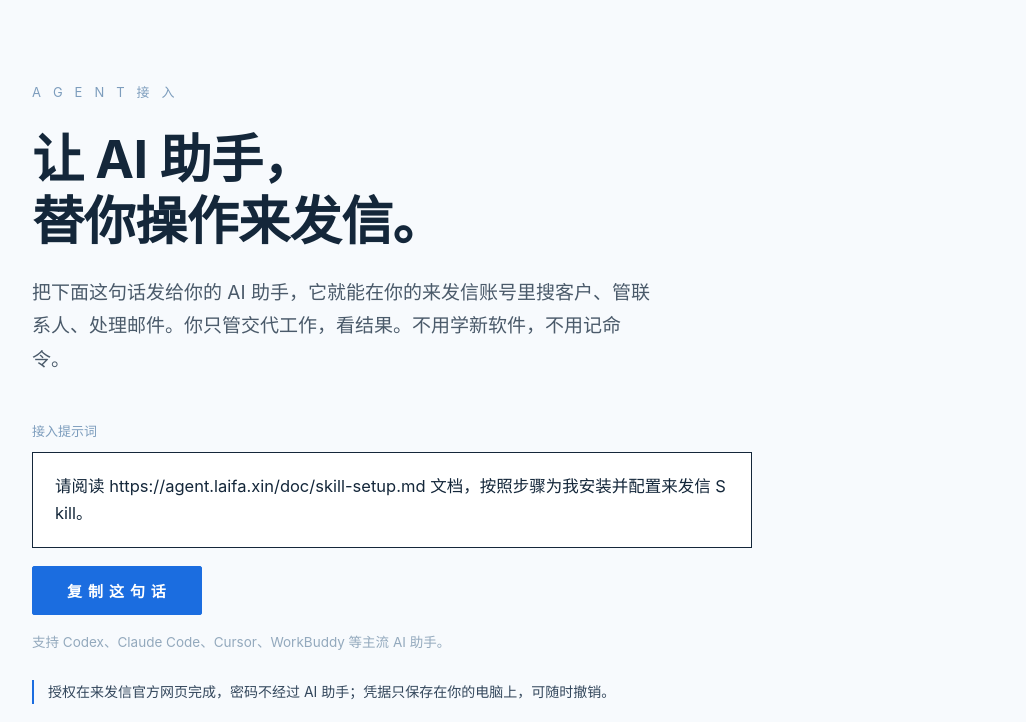
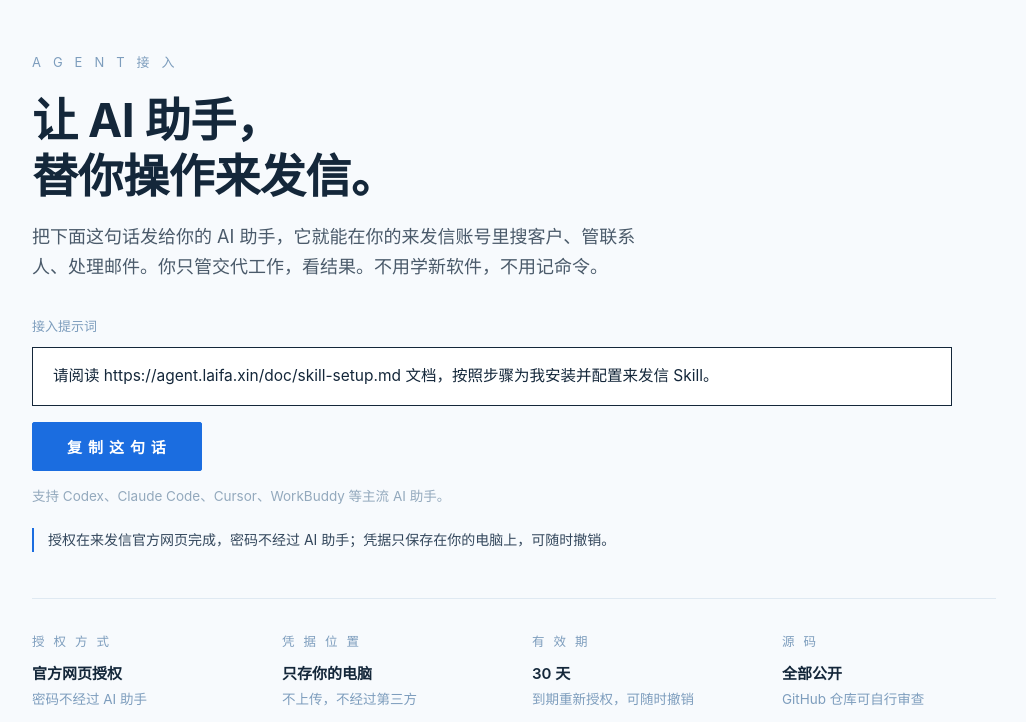
Before and after one commit to tony-apan/laifaxin-agent, a plain HTML site: page site/index.html in a window 1280 px wide. Shown: the part 78-800 px from the top of the page, without its empty margins (126-1152 px from the left). Drawn offline with Linux system fonts and the light colour scheme.

Commit message:
首屏压缩：提示词代码块改一行、Hero 间距与字号收紧

```diff
--- a/site/index.html
+++ b/site/index.html
@@ -20,20 +20,20 @@
   .nav { display:flex; gap:30px; }
   .nav a { color:#4a5a6a; text-decoration:none; font-size:14px; }
   .nav a:hover { color:#1b6de0; }
-  .hero { padding:84px 0 72px; border-bottom:1px solid #dfe9f2; }
-  .eyebrow { font-size:13px; letter-spacing:.32em; color:#7d9dbd; margin-bottom:26px; }
-  h1 { font-size:52px; line-height:1.18; font-weight:700; letter-spacing:-.01em; max-width:720px; }
-  .hero .sub { font-size:19px; color:#4a5a6a; max-width:620px; margin-top:24px; line-height:1.75; }
-  .prompt-wrap { margin-top:44px; max-width:720px; }
+  .hero { padding:54px 0 46px; border-bottom:1px solid #dfe9f2; }
+  .eyebrow { font-size:13px; letter-spacing:.32em; color:#7d9dbd; margin-bottom:20px; }
+  h1 { font-size:46px; line-height:1.2; font-weight:700; letter-spacing:-.01em; max-width:720px; }
+  .hero .sub { font-size:18px; color:#4a5a6a; max-width:620px; margin-top:18px; line-height:1.7; }
+  .prompt-wrap { margin-top:32px; max-width:920px; }
   .prompt-label { font-size:13px; color:#7d9dbd; margin-bottom:10px; }
-  .prompt-box { border:1px solid #14273a; padding:20px 22px; font-size:16.5px; line-height:1.65; word-break:break-all; background:#fff; }
-  .copy-row { display:flex; align-items:center; gap:16px; margin-top:18px; }
+  .prompt-box { border:1px solid #14273a; padding:16px 20px; font-size:15.5px; line-height:1.6; white-space:nowrap; background:#fff; }
+  .copy-row { display:flex; align-items:center; gap:16px; margin-top:16px; }
   .btn { appearance:none; border:1px solid #1b6de0; background:#1b6de0; color:#fff; font-size:15px; font-weight:600; letter-spacing:.06em; padding:13px 34px; cursor:pointer; border-radius:2px; transition:background .15s; }
   .btn:hover { background:#155cb8; }
   .copied { color:#15803d; font-size:14px; display:none; }
-  .support { font-size:13.5px; color:#93a9bd; margin-top:16px; }
-  .trust-line { font-size:14px; color:#33475c; margin-top:26px; padding-left:14px; border-left:2px solid #1b6de0; max-width:640px; }
-  .facts { display:grid; grid-template-columns:repeat(4,1fr); gap:36px; padding:40px 0; border-bottom:1px solid #dfe9f2; }
+  .support { font-size:13.5px; color:#93a9bd; margin-top:14px; }
+  .trust-line { font-size:14px; color:#33475c; margin-top:20px; padding-left:14px; border-left:2px solid #1b6de0; max-width:640px; }
+  .facts { display:grid; grid-template-columns:repeat(4,1fr); gap:36px; padding:32px 0; border-bottom:1px solid #dfe9f2; }
   .fact .k { font-size:12.5px; letter-spacing:.22em; color:#7d9dbd; display:block; margin-bottom:8px; }
   .fact .v { font-size:15px; font-weight:600; line-height:1.55; }
   .fact .v small { display:block; font-weight:400; color:#7d9dbd; font-size:13.5px; margin-top:2px; }
@@ -65,8 +65,9 @@
   footer a { color:#7d9dbd; text-decoration:none; }
   footer a:hover { color:#1b6de0; }
   @media (max-width:760px) {
-    h1 { font-size:36px; }
-    .hero { padding:56px 0 48px; }
+    h1 { font-size:34px; }
+    .hero { padding:40px 0 36px; }
+    .prompt-box { white-space:normal; word-break:break-all; }
     section { padding:48px 0; }
     .nav { gap:18px; }
     .brand .svc, .brand .sep { display:none; }
```
